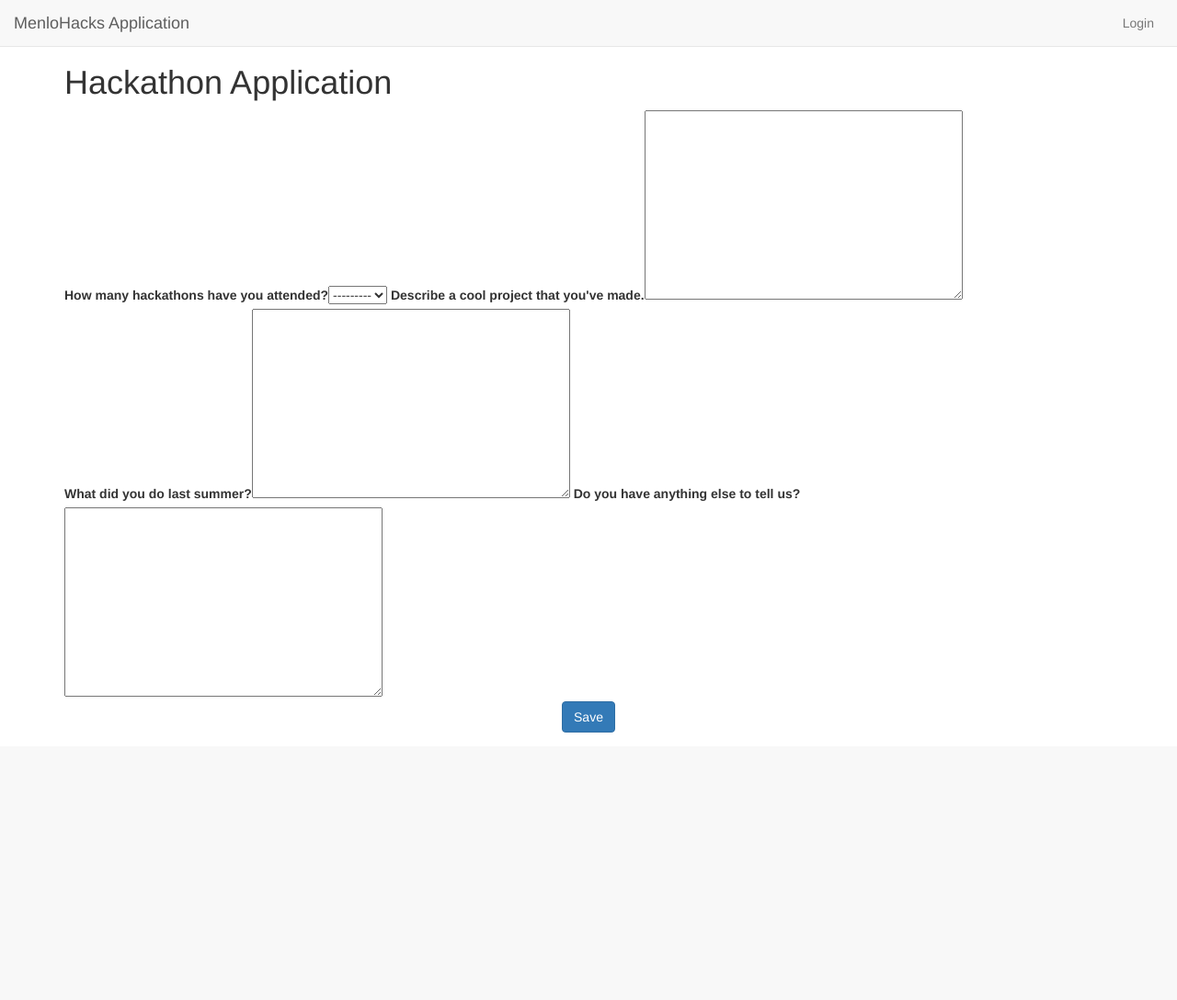
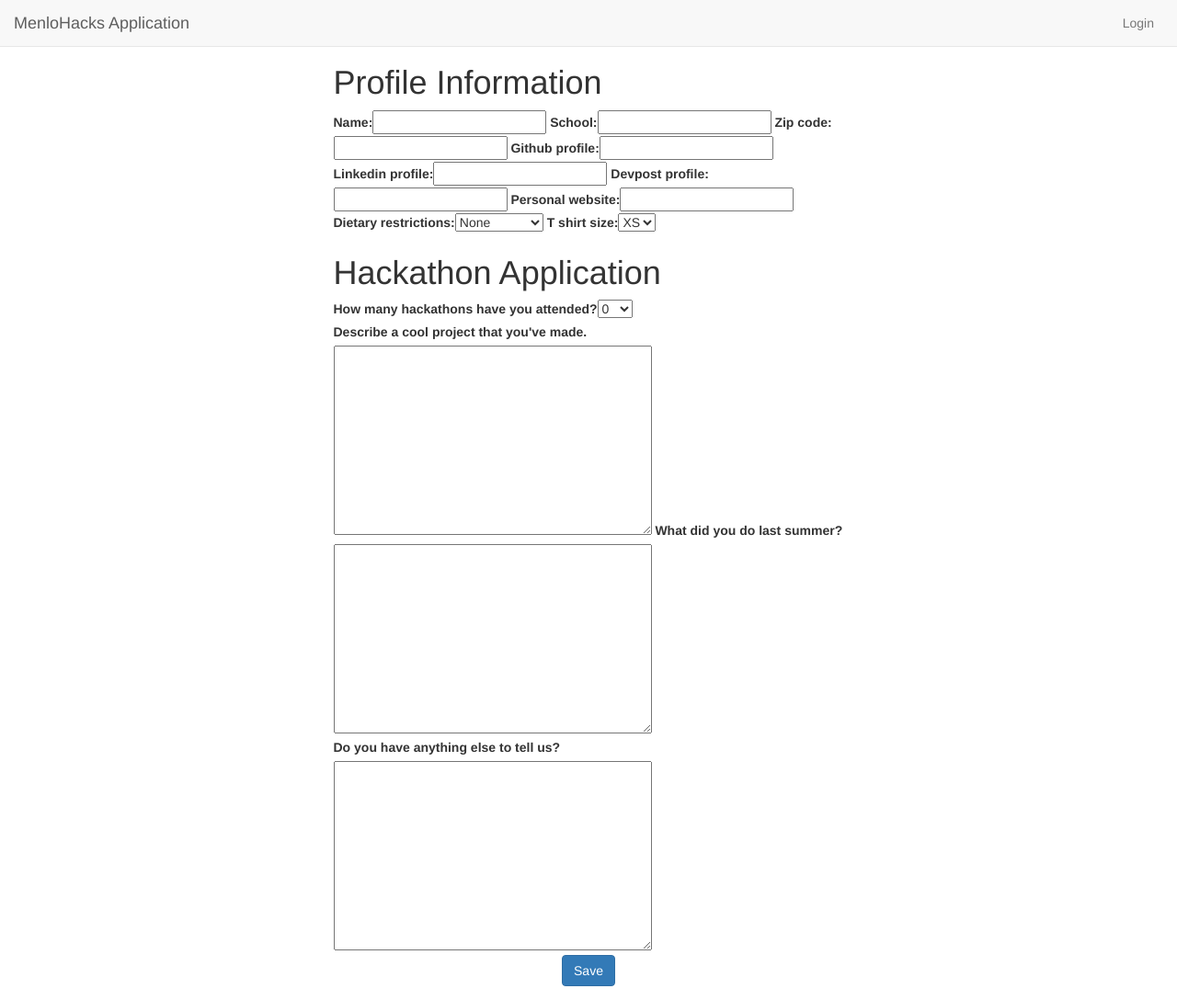
Before and after one commit to MenloHacks/StudentApplication, a Django app: page / in a window 1280 px wide. Shown: the whole page at 92% size. Before the commit the page ends 797 px from the top, so only its background shows below. Run offline with Django 3.2, Linux system fonts and the light colour scheme; some libraries are stand-ins or nearby versions.

Commit message:
Added profile form

```diff
--- a/application/forms.py
+++ b/application/forms.py
@@ -1,6 +1,6 @@
 from django.forms import ModelForm
 
-from application.models import Application
+from application.models import Application, Profile
 
 class ApplicationForm(ModelForm):
     class Meta:
@@ -12,3 +12,12 @@
             "last_summer": "What did you do last summer?",
             "anything_else": "Do you have anything else to tell us?"
         }
+
+class ProfileForm(ModelForm):
+    class Meta:
+        model = Profile
+        fields = [
+            'name', 'school', 'zip_code',
+            'github_profile', 'linkedin_profile', 'devpost_profile',
+            'personal_website', 'dietary_restrictions', 't_shirt_size'
+        ]
--- a/application/models.py
+++ b/application/models.py
@@ -13,7 +13,7 @@
     )
 
     user = models.OneToOneField(User, related_name="application")
-    num_hackathons = models.CharField(max_length=2, choices=NUM_HACKATHONS_CHOICES)
+    num_hackathons = models.CharField(max_length=2, choices=NUM_HACKATHONS_CHOICES, default="0")
     cool_project = models.TextField()
     last_summer = models.TextField()
     anything_else = models.TextField()
@@ -46,5 +46,5 @@
     linkedin_profile = models.URLField()
     devpost_profile = models.URLField()
     personal_website = models.URLField()
-    dietary_restrictions = models.CharField(max_length=15, choices=DIETARY_RESTRICTIONS)
-    t_shirt_size = models.CharField(max_length=2, choices=T_SHIRT_SIZES)
+    dietary_restrictions = models.CharField(max_length=15, choices=DIETARY_RESTRICTIONS, default="None")
+    t_shirt_size = models.CharField(max_length=2, choices=T_SHIRT_SIZES, default="XS")
--- a/application/templates/application/index.html
+++ b/application/templates/application/index.html
@@ -3,14 +3,22 @@
 {% load bootstrap %}
 
 {% block content %}
-<h1>Hackathon Application</h1>
+<div class="row">
+    <div class="col-sm-2 col-lg-3"></div>
+    <div class="col-sm-8 col-lg-6">
         <form role="form" method='post' action='#'>
             {% csrf_token %}
-    {{ form|bootstrap }}
+            <h1>Profile Information</h1>
+            {{ prof_form|bootstrap }}
+            <h1>Hackathon Application</h1>
+            {{ app_form|bootstrap }}
             <div class="row text-center">
                 <div class="form-group">
                     <button type="submit" class="btn btn-primary">Save</button>
                 </div>
             </div>
         </form>
+    </div>
+    <div class="col-sm-2 col-lg-3"></div>
+</div>
 {% endblock %}
--- a/application/views.py
+++ b/application/views.py
@@ -1,8 +1,9 @@
 from django.shortcuts import render
 
-from .forms import ApplicationForm
+from .forms import ApplicationForm, ProfileForm
 
 # Create your views here.
 def index(request):
-    form = ApplicationForm()
-    return render(request, "application/index.html", {'form':form})
+    prof_form = ProfileForm()
+    app_form = ApplicationForm()
+    return render(request, "application/index.html", {'prof_form':prof_form, 'app_form':app_form})
```
Lines whose indentation alone changed are shown as unchanged.
